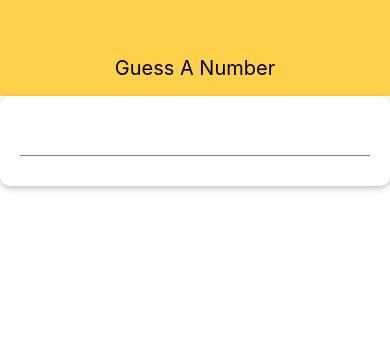
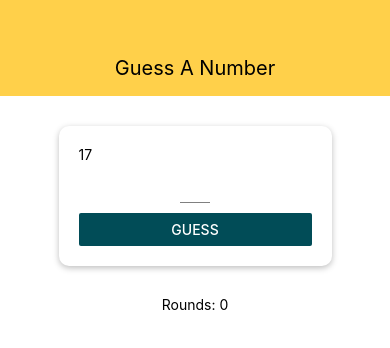
Before and after one commit to ndlc91/Guess-A-Number-App, a React Native app: screen / in a window 390 px wide. Both pictures are taken after a click on the button "START GAME". Shown: the top 348 px of the page. Built offline with nearby package versions, Linux system fonts and the light colour scheme.

Commit message:
Functioning guess number in GameScreen, function round tracker

```diff
--- a/App.js
+++ b/App.js
@@ -13,7 +13,7 @@ export default function App() {
   const [computerNumber, setComputerNumber] = useState();
 
   const startGameHandler = () => {
-      setComputerNumber(Math.random() * (100 - 1) + 1);
+      setComputerNumber(Math.floor(Math.random() * (100 - 1) + 1));
       setGameStarted(true);
   }
 
--- a/components/Input.js
+++ b/components/Input.js
@@ -1,19 +1,24 @@
 import React from "react";
 import { View, Text, TextInput, StyleSheet } from "react-native";
 
-const Input = () => {
+const Input = props => {
   return (
-    <View>
-      <TextInput style={styles.input}/>
+    <View style={styles.inputContainer}>
+      <TextInput {...props} style={styles.input}/>
     </View>
   );
 };
 const styles = StyleSheet.create({
+  inputContainer: {
+    alignItems: 'center',
+  },
   input: {
+    width: 30,
     height: 30,
     borderBottomColor: "grey",
     borderBottomWidth: 1,
     marginVertical: 10,
+    textAlign: 'center',
   },
 });
 
--- a/screens/GameScreen.js
+++ b/screens/GameScreen.js
@@ -1,16 +1,82 @@
-import React, { useState } from 'react';
-import { View, Text, StyleSheet } from 'react-native';
-import Card from '../components/Card';
-import Input from '../components/Input';
+import React, { useState } from "react";
+import { View, Text, StyleSheet, Button, Alert } from "react-native";
+import Card from "../components/Card";
+import Input from "../components/Input";
+import Colors from "../constants/Colors";
 
-const GameScreen = () => {
-    return (
-        <View>
-            <Card>
-                <Input />
-            </Card>
-        </View>
-    )
-}
+const GameScreen = (props) => {
 
-export default GameScreen
+    const [enteredValue, setEnteredValue] = useState("");
+    const [userGuess, setUserGuess] = useState();
+    const [rounds, setRounds] = useState(0);
+
+    const numberInputHandler = (inputText) => {
+    setEnteredValue(inputText.replace(/[^0-9]/g, ""));
+  };
+
+
+  const resetInputHandler = () => {
+    setEnteredValue("");
+  };
+
+  const confirmInputHandler = () => {
+    const chosenNumber = parseInt(enteredValue);
+    if (isNaN(chosenNumber) || chosenNumber <= 0 || chosenNumber > 99) {
+      Alert.alert(
+        "Invalid Number!",
+        "Number has to be a number between 1 and 99",
+        [{ text: "Okay", style: "destructive", onPress: resetInputHandler }]
+      );
+      return;
+    }
+    setUserGuess(chosenNumber);
+    setEnteredValue("");
+    setRounds(rounds + 1);
+  };
+
+  let content;
+
+  if (userGuess === props.computerNumber) {
+    content = <Card><Text>You guessed correctly!</Text></Card>;
+  } else if (userGuess < props.computerNumber) {
+      content = <Card><Text>You need to guess higher!</Text></Card>;
+  } else if (userGuess > props.computerNumber){
+    content = <Card><Text>You need to guess lower!</Text></Card>;
+  }
+
+
+
+  return (
+    <View style={styles.cardContainer}>
+      <Card style={styles.card}>
+  <Text>{props.computerNumber}</Text>
+        <Input
+            autoCorrect={false}
+            keyboardType="number-pad"
+            maxLength={2}
+            onChangeText={numberInputHandler}
+            value={enteredValue}
+        />
+        <Button title="GUESS" color={Colors.blue} onPress={confirmInputHandler}/>
+      </Card>
+      {content}
+  <Text>Rounds: {rounds}</Text>
+    </View>
+  );
+};
+
+const styles = StyleSheet.create({
+  input: {
+    width: 50,
+  },
+  cardContainer: {
+    alignItems: "center",
+    justifyContent: "center",
+  },
+  card: {
+    marginVertical: 30,
+    width: "70%",
+  },
+});
+
+export default GameScreen;
--- a/screens/StartGameScreen.js
+++ b/screens/StartGameScreen.js
@@ -9,7 +9,6 @@ const StartGameScreen = (props) => {
         <Button
           title="START GAME"
           onPress={props.startGameHandler}
-          style={styles.button}
           color={Colors.blue}
         />
       </View>
```
